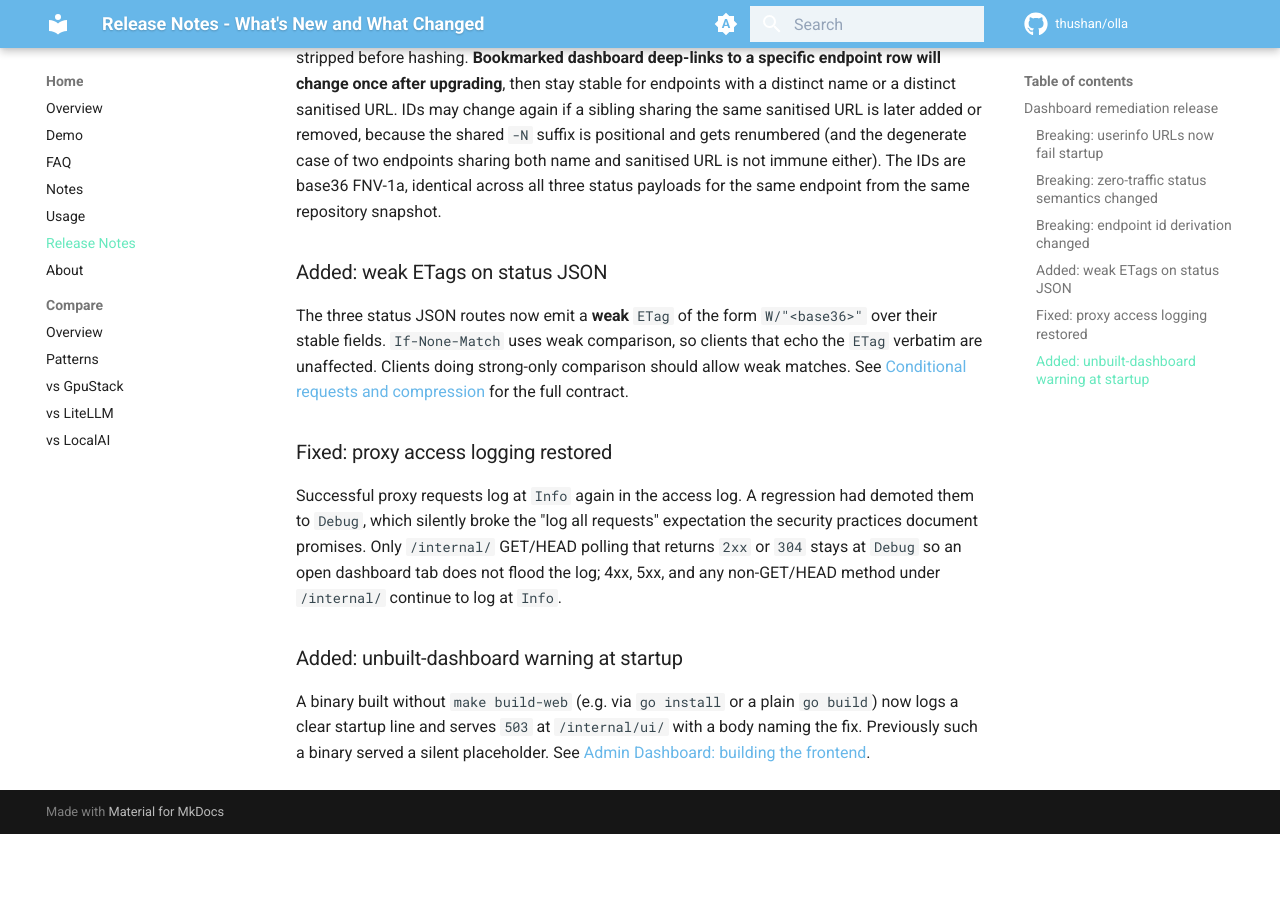
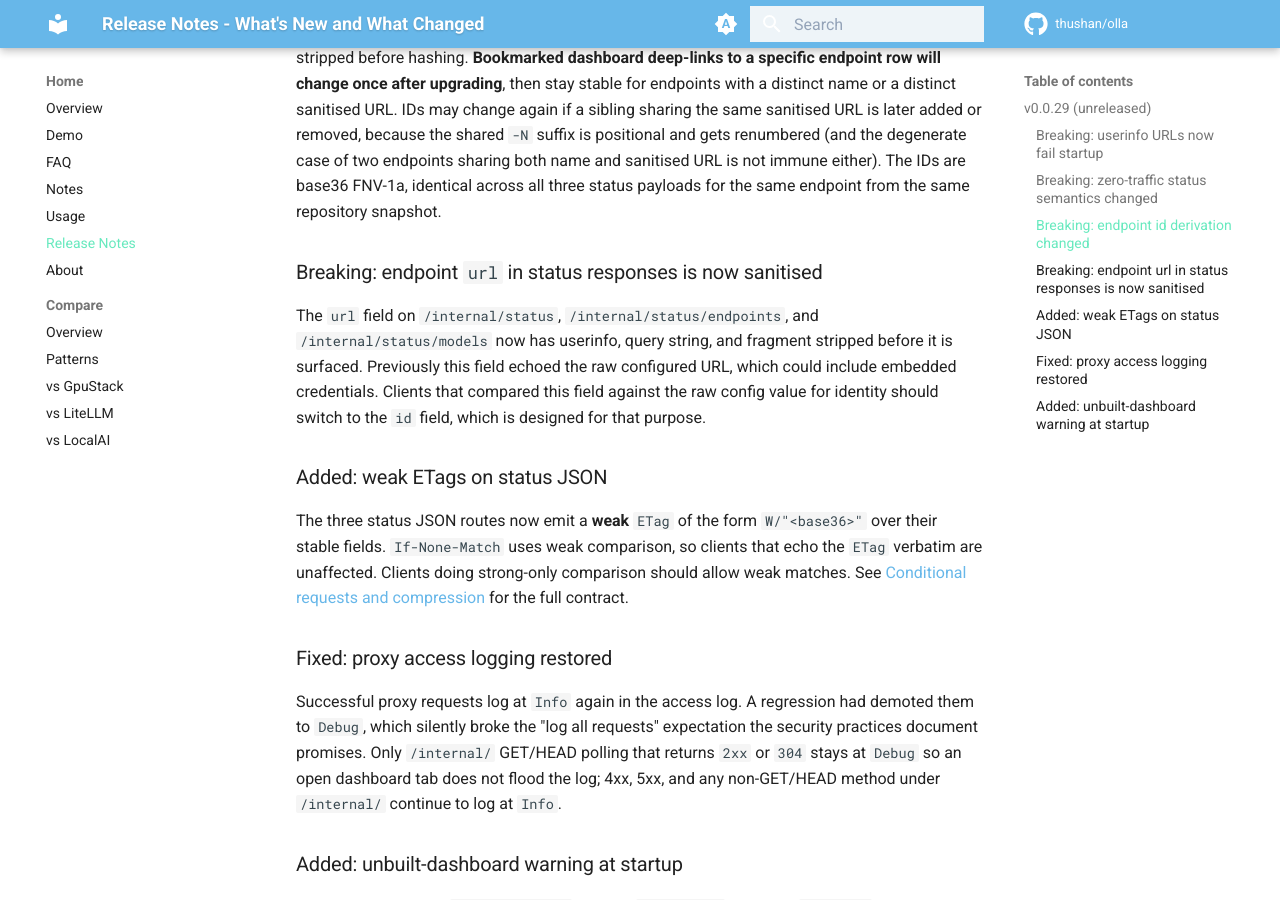
Before and after one commit to leo-3889/olla, an MkDocs documentation site: the page built from docs/content/about/release-notes.md, in a window 1280 px wide and 900 px high, scrolled down 1485 px. Built offline with MkDocs 1.6.1 and Material for MkDocs 9.7.7, drawn with Linux system fonts in a browser that asks for light colours; comment, search, counter and statistics services are not loaded; before the commit the page ends 2319 px from its top, so only the background shows below that; some of the changed text lies outside the part shown.

Commit message:
document that status endpoint urls are now sanitised, and retitle the unreleased section

```diff
--- a/docs/content/about/release-notes.md
+++ b/docs/content/about/release-notes.md
@@ -13,7 +13,7 @@ exact migration step if a behaviour change affects you.
 Breaking changes are tagged **Breaking**. Additions and fixes are tagged **Added** or
 **Fixed**. Quoted field names and config keys are the literal wire or YAML identifiers.
 
-## Dashboard remediation release
+## v0.0.29 (unreleased)
 
 ### Breaking: userinfo URLs now fail startup
 
@@ -74,6 +74,14 @@ and gets renumbered (and the degenerate case of two endpoints sharing both name
 sanitised URL is not immune either). The IDs are base36 FNV-1a, identical across all three
 status payloads for the same endpoint from the same repository snapshot.
 
+### Breaking: endpoint `url` in status responses is now sanitised
+
+The `url` field on `/internal/status`, `/internal/status/endpoints`, and
+`/internal/status/models` now has userinfo, query string, and fragment stripped before
+it is surfaced. Previously this field echoed the raw configured URL, which could include
+embedded credentials. Clients that compared this field against the raw config value for
+identity should switch to the `id` field, which is designed for that purpose.
+
 ### Added: weak ETags on status JSON
 
 The three status JSON routes now emit a **weak** `ETag` of the form `W/"<base36>"` over
```
